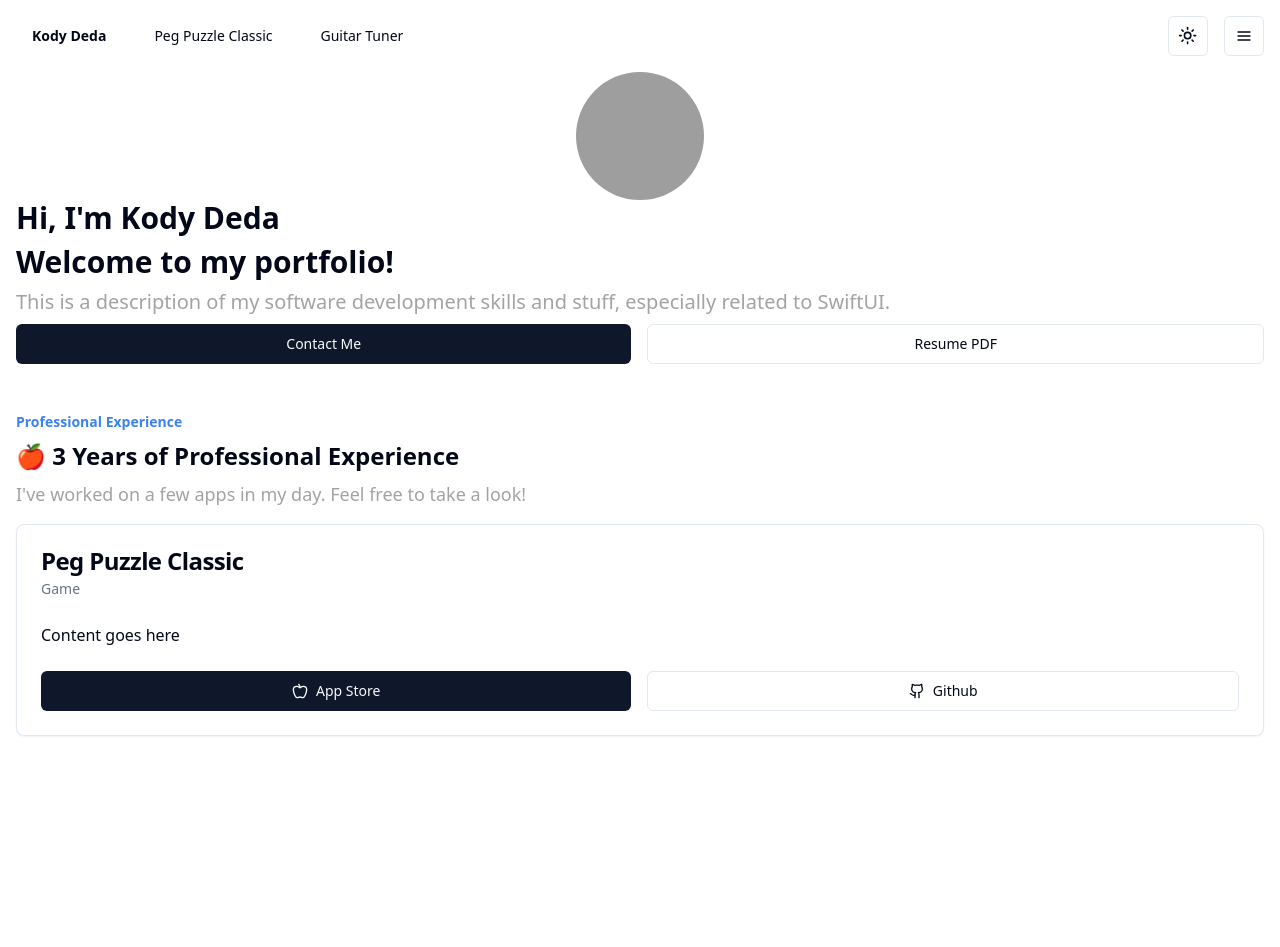
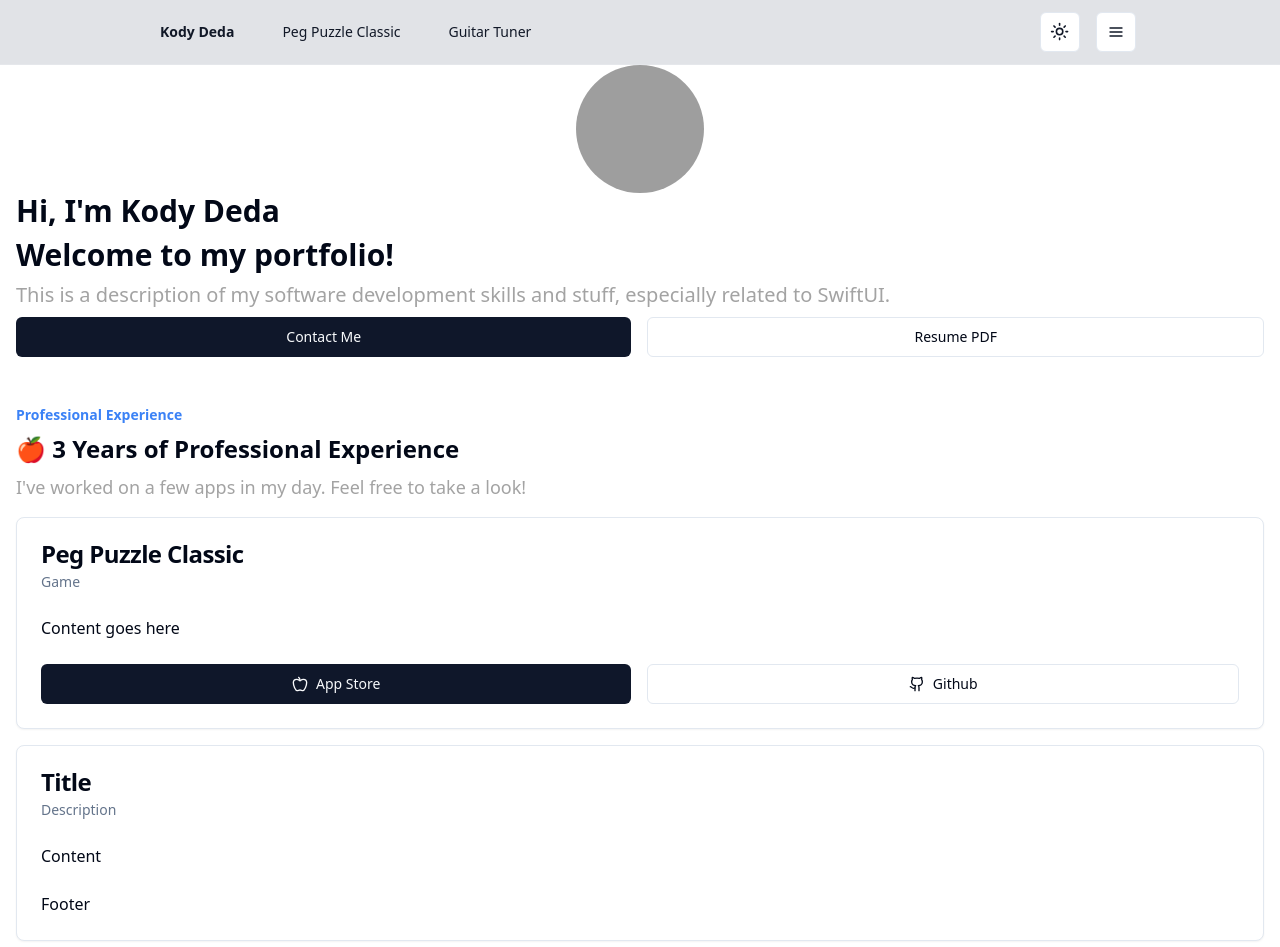
Before and after one commit to kodydeda4/nextjs-kodydeda, a Next.js app: page / in a window 1280 px wide. Shown: the top 947 px of the page. Before the commit the page ends 800 px from the top, so only its background shows below. Built offline with nearby package versions, Linux system fonts and the light colour scheme; grey boxes are pictures that could not be loaded.

Commit message:
add a basic sticky header

```diff
--- a/app/page.tsx
+++ b/app/page.tsx
@@ -22,7 +22,7 @@ import { Apple } from "lucide-react"
 
 export default function Home() {
   return (
-    <>
+    <main>
       <div className="flex flex-col gap-8">
         <div className="px-4 gap-8">
           <div className="flex justify-center w-full">
@@ -54,10 +54,16 @@ export default function Home() {
             title="🍎 3 Years of Professional Experience"
             description="I've worked on a few apps in my day. Feel free to take a look!"
           />
-          <CardWithForm />
+          <ExperienceCard />
+
+          <div className="flex flex-col gap-2 py-4">
+            {Array(50).fill(1).map((_) => (
+              <CardView />
+            ))}
+          </div>
         </div>
       </div>
-    </>
+    </main>
   );
 }
 
@@ -71,7 +77,7 @@ const SectionHeader: React.FC<{ caption: string; title: string; description: str
   );
 };
 
-function CardWithForm() {
+function ExperienceCard() {
   return (
     <Card>
       <CardHeader>
@@ -92,3 +98,20 @@ function CardWithForm() {
     </Card>
   )
 }
+
+function CardView() {
+  return (
+    <Card>
+      <CardHeader>
+        <CardTitle>Title</CardTitle>
+        <CardDescription>Description</CardDescription>
+      </CardHeader>
+      <CardContent>
+        <p>Content</p>
+      </CardContent>
+      <CardFooter className="flex gap-4">
+        <p>Footer</p>
+      </CardFooter>
+    </Card>
+  )
+}
--- a/components/Navbar.tsx
+++ b/components/Navbar.tsx
@@ -27,7 +27,11 @@ import Link from "next/link";
 
 export default function Navbar() {
   return (
-    <nav class="flex justify-between p-4">
+    <nav className="sticky top-0 z-10 bg-gray-400 backdrop-filter backdrop-blur-lg bg-opacity-30 border-b border-gray-200">
+      <div className="max-w-5xl mx-auto px-4">
+        <div className="flex items-center justify-between h-16">
+          <span className="text-2xl text-gray-900 font-semibold">
+
             {/* Left Items */}
             <ul class="flex gap-4">
               <li>
@@ -52,7 +56,8 @@ export default function Navbar() {
                 </Link>
               </li>
             </ul>
-
+          </span>
+          <div className="flex space-x-4 text-gray-900">
             {/* Right Items */}
             <ul class="flex gap-4">
               <li>
@@ -62,6 +67,9 @@ export default function Navbar() {
                 <SheetDemo />
               </li>
             </ul>
+          </div>
+        </div>
+      </div>
     </nav>
   )
 }
```
Lines whose indentation alone changed are shown as unchanged.
